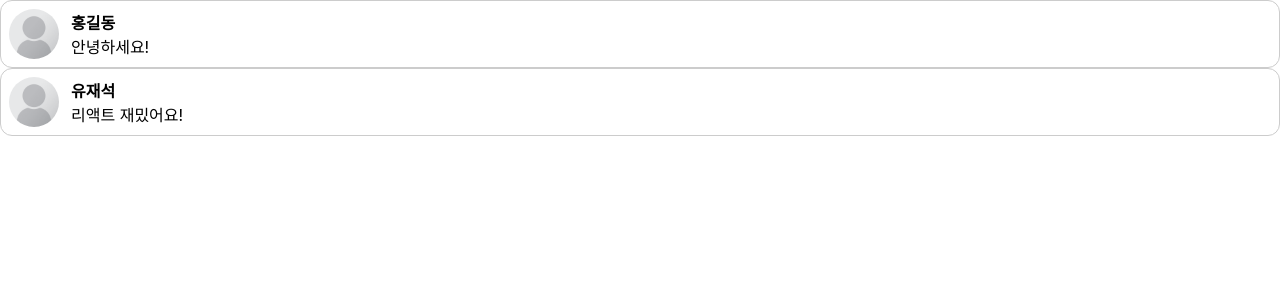
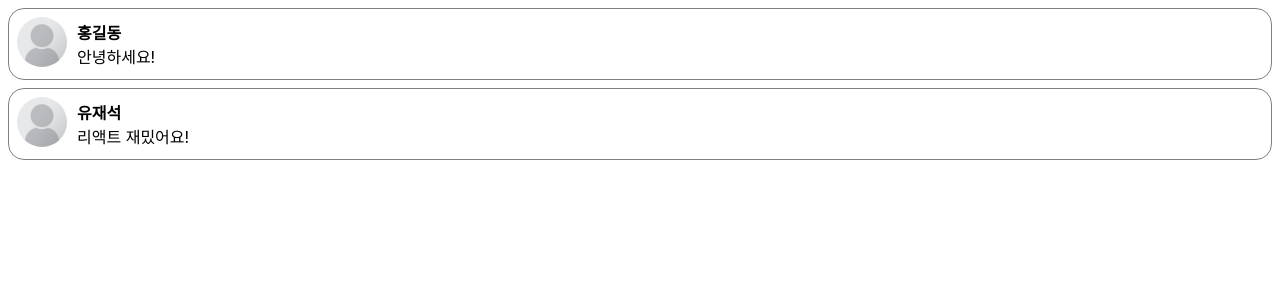
Before and after one commit to yihimin/js_reactclass, a React (Create React App) app in the folder my-app/: page / in a window 1280 px wide. Shown: the top 300 px of the page. Built offline with nearby package versions, Linux system fonts and the light colour scheme; the HTML template or start-up script is replaced by a standard one.

Commit message:
fix: comment css

```diff
--- a/my-app/src/components/Comment.jsx
+++ b/my-app/src/components/Comment.jsx
@@ -1,25 +1,46 @@
-import userIcon from '../assets/user_icon.png';
+import imgUserIcon from '../assets/user_icon.png';
 
 function Comment(props) {
   const styles = {
     wrapper: {
+      margin: 8,
       padding: 8,
       display: 'flex',
-      alignItems: 'center',
-      border: '1px solid #ccc',
-      borderRadius: 12,
+      flexDirection: 'row',
+      border: '1px solid grey',
+      borderRadius: 16,
     },
-    image: { width: 50, height: 50, borderRadius: 25, marginRight: 12 },
+    imageContainer: {},
+    image: {
+      width: 50,
+      height: 50,
+      borderRadius: 25,
+    },
+    contentContainer: {
+      marginLeft: 10,
+      display: 'flex',
+      flexDirection: 'column',
+      justifyContent: 'center',
+    },
+    nameText: {
+      color: 'black',
+      fontSize: 16,
+      fontWeight: 'bold',
+    },
+    commentText: {
+      color: 'black',
+      fontSize: 16,
+    },
   };
 
   return (
     <div style={styles.wrapper}>
-      <img src={userIcon} alt="user" style={styles.image} />
-      <div>
-        <span style={{ fontWeight: 'bold', display: 'block' }}>
-          {props.name}
-        </span>
-        <span>{props.comment}</span>
+      <div style={styles.imageContainer}>
+        <img src={imgUserIcon} alt="user icon" style={styles.image} />
+      </div>
+      <div style={styles.contentContainer}>
+        <span style={styles.nameText}>{props.name}</span>
+        <span style={styles.commentText}>{props.comment}</span>
       </div>
     </div>
   );
```
